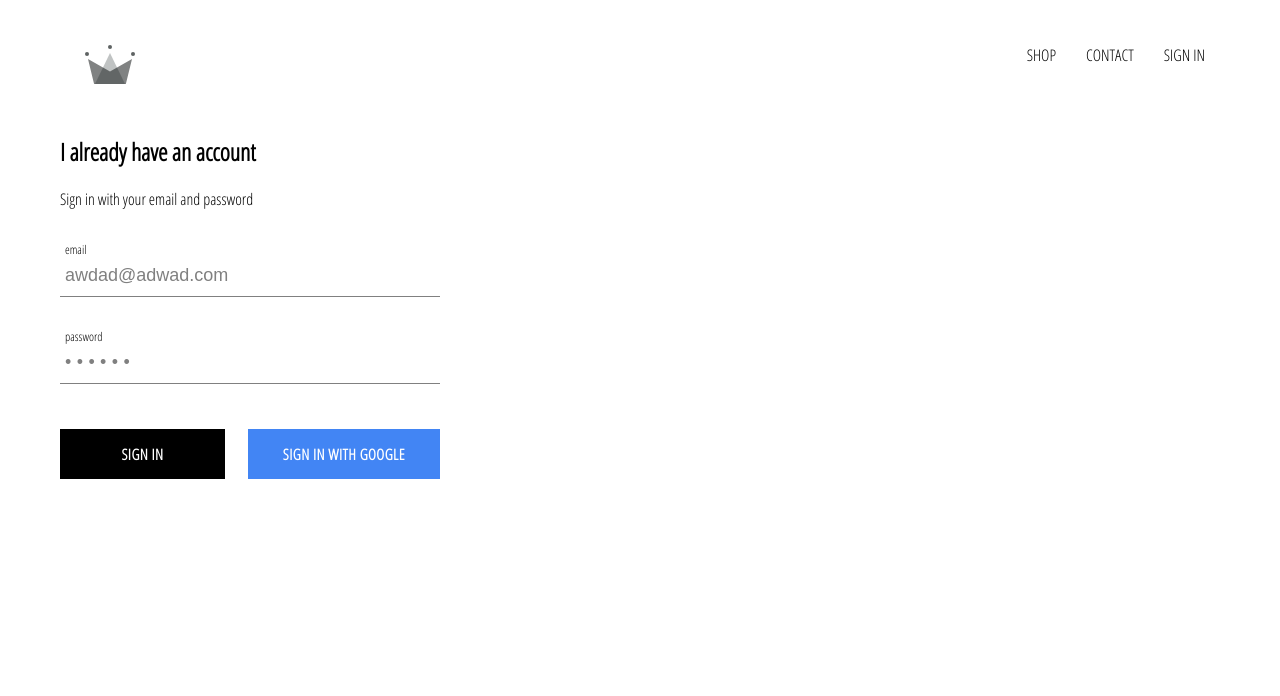
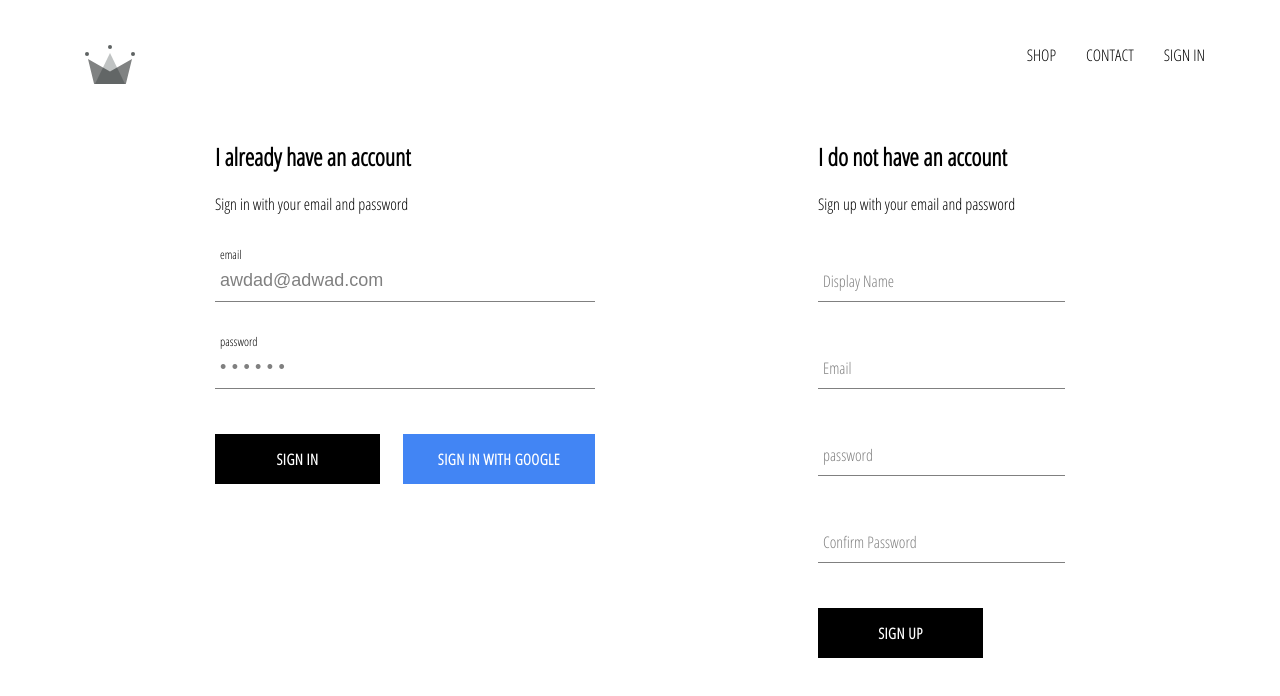
Before and after one commit to zedomaru/zedommerce, a React (Create React App) app: page /sign-in in a window 1280 px wide. Shown: the top 696 px of the page. Built offline with nearby package versions, Linux system fonts and the light colour scheme; no server answers.

Commit message:
create sign up page and method with firebase

```diff
--- a/src/App.js
+++ b/src/App.js
@@ -26,7 +26,7 @@
               ...snapShot.data()
             }
           }, () => {
-            console.log(this.state)
+            console.log('1 ', this.state)
           })
         })
 
--- a/src/components/SignUp/SignUp.js
+++ b/src/components/SignUp/SignUp.js
@@ -0,0 +1,92 @@
+import React, { Component } from 'react'
+import FormInput from '../FormInput/FormInput'
+import CustomButton from '../CustomButton/CustomButton'
+import {auth, createUserProfileDocument} from '../../firebase/firebase'
+
+class SignUp extends Component {
+
+    state = {
+        displayName: '',
+        email: '',
+        password: '',
+        confirmPassword: ''
+    }
+
+    handleSubmit = async (e) => {
+        e.preventDefault()
+        const {displayName, email, password, confirmPassword} = this.state
+        if(password !== confirmPassword){
+            alert("Password do not match")
+            return
+        }
+        try {
+            const {user} = await auth.createUserWithEmailAndPassword(email, password)
+            await createUserProfileDocument(user, {displayName})
+
+            this.setState({
+                displayName: '',
+                email: '',
+                password: '',
+                confirmPassword: ''
+            })
+        } catch (error) {
+            console.error(error.message)
+        }
+    }
+
+    handleChange = (e) => {
+        const {name, value} = e.target
+        this.setState({
+            [name]: value
+        })
+    }
+
+    render() {
+        const {displayName, email, password, confirmPassword} = this.state
+        return (
+            <div className='sign-up'>
+                <h2 className='title'>I do not have an account</h2>
+                <span>Sign up with your email and password</span>
+                <form className='sign-up-form' onSubmit={this.handleSubmit}>
+                    <FormInput
+                        type='text'
+                        name='displayName'
+                        value={displayName}
+                        onChange={this.handleChange}
+                        label='Display Name'
+                        required
+                    />
+                    <FormInput
+                        type='email'
+                        name='email'
+                        value={email}
+                        onChange={this.handleChange}
+                        label='Email'
+                        required
+                    />
+                    <FormInput
+                        type='password'
+                        name='password'
+                        value={password}
+                        onChange={this.handleChange}
+                        label='password'
+                        required
+                    />
+                    <FormInput
+                        type='password'
+                        name='confirmPassword'
+                        value={confirmPassword}
+                        onChange={this.handleChange}
+                        label='Confirm Password'
+                        required
+                    />
+                    <CustomButton type='submit'>
+                        SIGN UP
+                    </CustomButton>
+                </form>
+            </div>
+        )
+    }
+}
+
+export default SignUp
--- a/src/components/SignUp/SignUp.scss
+++ b/src/components/SignUp/SignUp.scss
@@ -0,0 +1,9 @@
+.sign-up {
+    display: flex;
+    flex-direction: column;
+    width: 380px;
+
+    .title {
+        margin: 10px 0px;
+    }
+}
--- a/src/layouts/SignInAndSignUp/SignInAndSignUp.js
+++ b/src/layouts/SignInAndSignUp/SignInAndSignUp.js
@@ -1,11 +1,13 @@
 import React from 'react'
 import './SignInAndSignUp.scss'
 import SignIn from '../../components/SignIn/SignIn'
+import SignUp from '../../components/SignUp/SignUp'
 
 const SignInAndSignUp = () => {
     return (
         <div className='sign-in-and-sign-up'>
             <SignIn/>
+            <SignUp/>
         </div>
     )
 }
--- a/src/layouts/SignInAndSignUp/SignInAndSignUp.scss
+++ b/src/layouts/SignInAndSignUp/SignInAndSignUp.scss
@@ -0,0 +1,6 @@
+.sign-in-and-sign-up {
+    display: flex;
+    width: 850px;
+    justify-content: space-between;
+    margin: 30px auto;
+}
```
